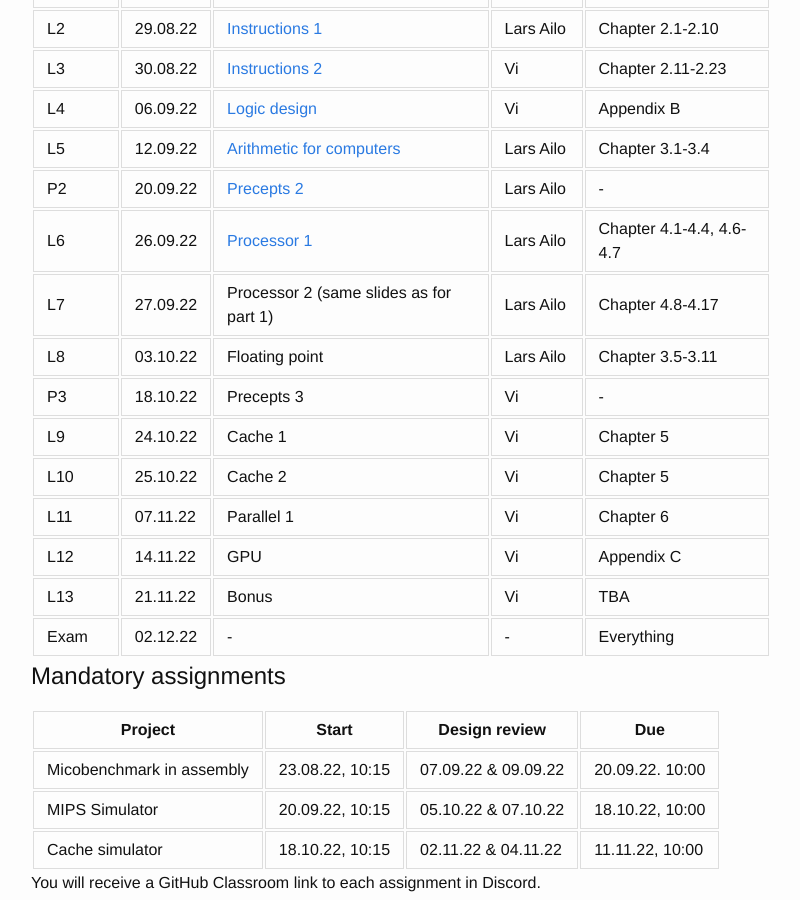
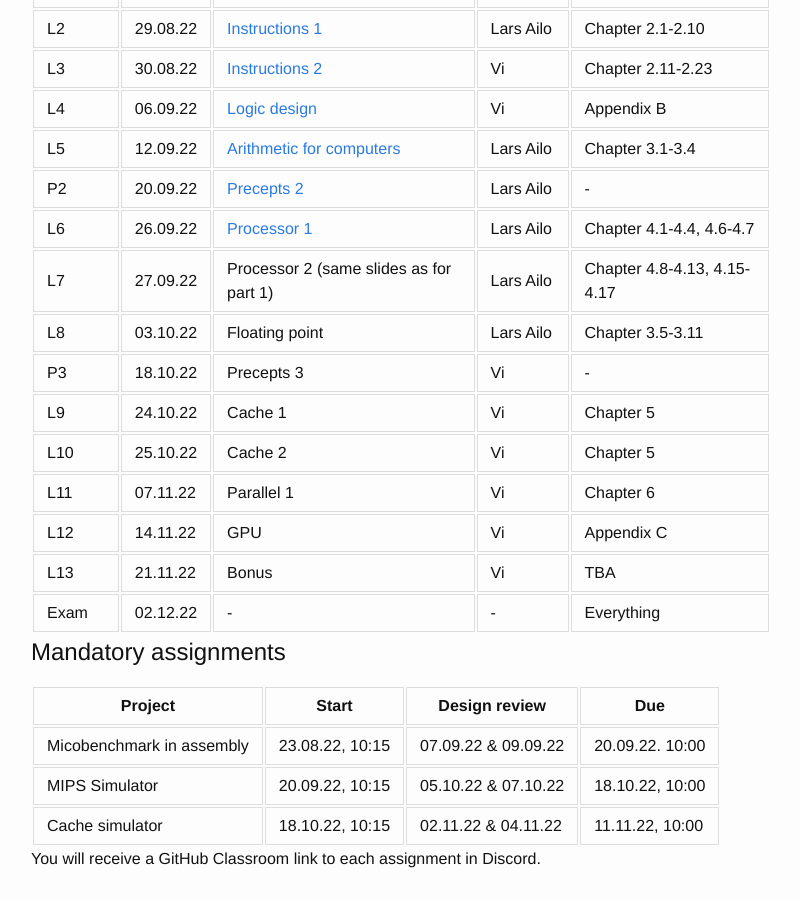
Before and after one commit to uit-inf-2200-f22/uit-inf-2200-f22.github.io, a Jekyll site: the page built from index.md, in a window 1280 px wide and 900 px high, scrolled down 1188 px. Shown: the whole window, without its empty margins (239-1039 px from the left). Built offline with Jekyll 4.4.1, drawn with Linux system fonts in a browser that asks for light colours; our own code applies the rules of GitHub Pages for plain Markdown files.

Commit message:
Update index.md

```diff
--- a/index.md
+++ b/index.md
@@ -43,7 +43,7 @@ You can read more about plagiarism and cheating on: https://en.uit.no/sensor/art
 | L5   | 12.09.22 | [Arithmetic for computers](https://docs.google.com/presentation/d/1_orX8bTSOrvEQwpV4cnUpGp_3KNazTNzIwCI4RcC64Q/edit#slide=id.p1)     | Lars Ailo | Chapter 3.1-3.4  |
 | P2   | 20.09.22 | [Precepts 2](https://docs.google.com/presentation/d/1XeM0xKFgYygR4Cf_sfAJvNqK73WwWsHoiEwGCYGRI5Q/edit#slide=id.p1)     | Lars Ailo | -         |
 | L6   | 26.09.22 | [Processor 1](https://docs.google.com/presentation/d/1Ykl4SJQD25TwkFOPQtgSd4IWbBgX2VzGDPoqFL6BNKc/edit#slide=id.g15955294a00_1_106)    | Lars Ailo | Chapter 4.1-4.4, 4.6-4.7 |
-| L7   | 27.09.22 | Processor 2 (same slides as for part 1) | Lars Ailo | Chapter 4.8-4.17 |
+| L7   | 27.09.22 | Processor 2 (same slides as for part 1) | Lars Ailo | Chapter 4.8-4.13, 4.15-4.17 |
 | L8   | 03.10.22 | Floating point | Lars Ailo | Chapter 3.5-3.11 |
 | P3   | 18.10.22 | Precepts 3     | Vi        | -         |
 | L9   | 24.10.22 | Cache 1        | Vi        | Chapter 5 |
```
